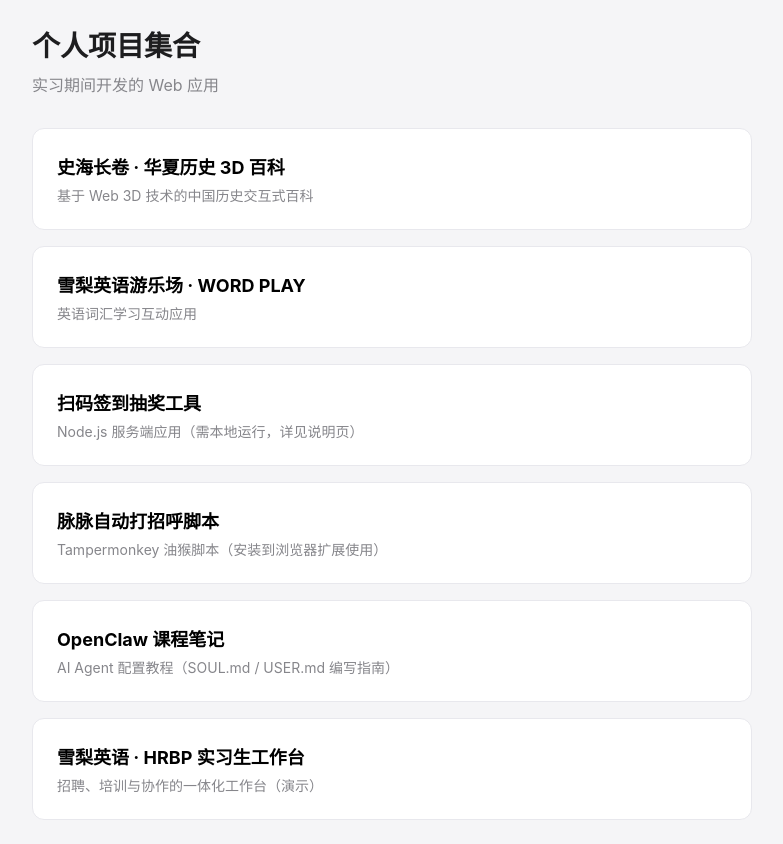
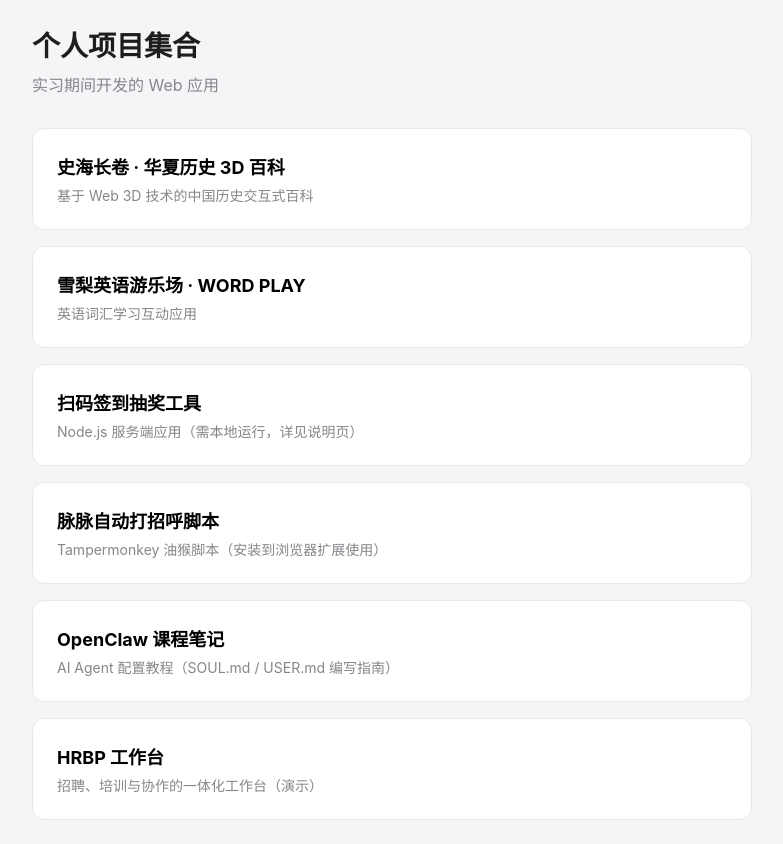
Before and after one commit to yyh0205/intern-projects, a plain HTML site: page index.html in a window 1280 px wide. Shown: the whole page, without its empty margins (248-1031 px from the left). Drawn offline with Linux system fonts and the light colour scheme.

Commit message:
update: rename HRBP workbench listing

```diff
--- a/index.html
+++ b/index.html
@@ -59,7 +59,7 @@
         <p>AI Agent 配置教程（SOUL.md / USER.md 编写指南）</p>
       </a>
       <a class="card" href="hrbp-workbench/">
-        <h2>雪梨英语 · HRBP 实习生工作台</h2>
+        <h2>HRBP 工作台</h2>
         <p>招聘、培训与协作的一体化工作台（演示）</p>
       </a>
     </div>
```
Also changed, not shown: README.md.
